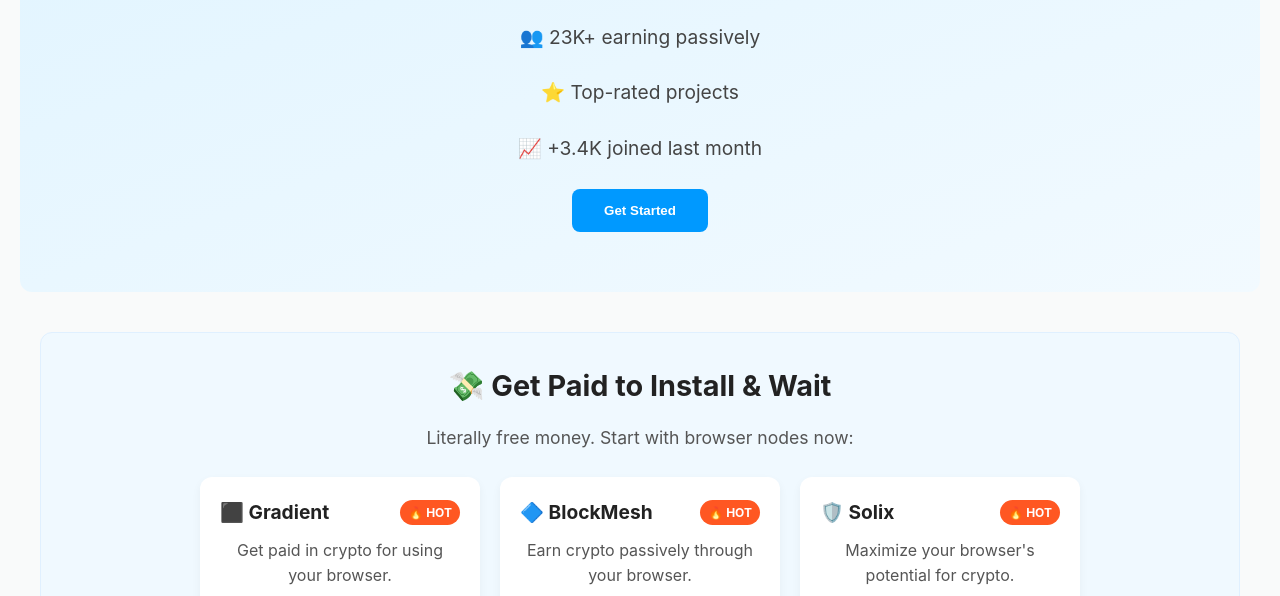
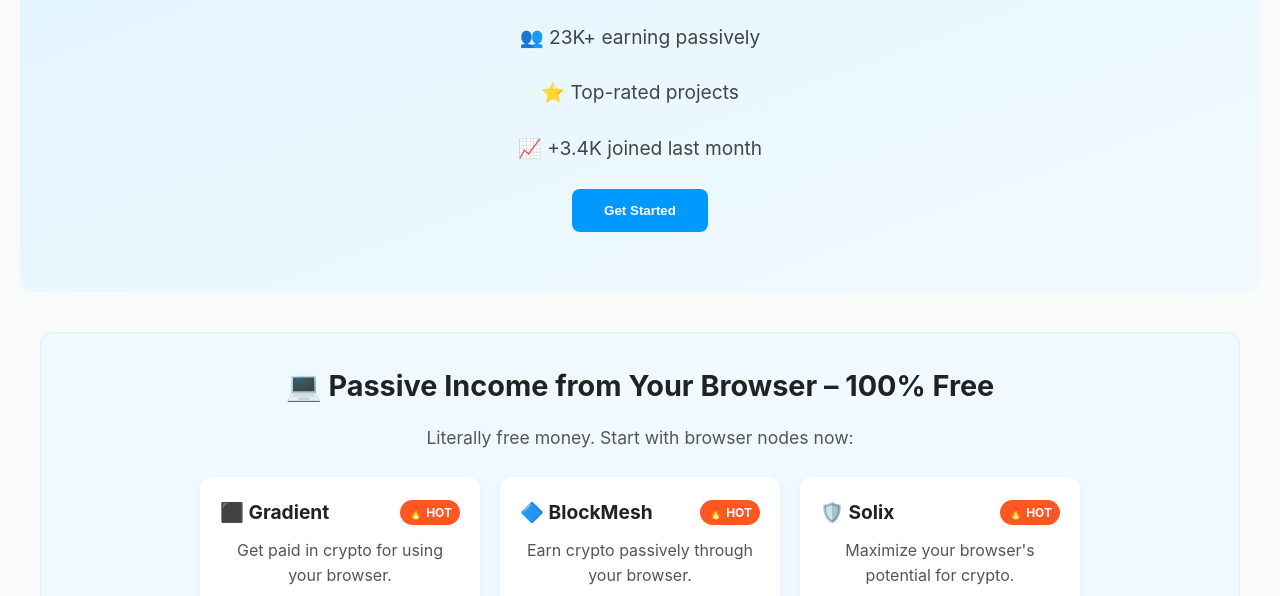
Before and after one commit to Usual0111/Coinly, a plain HTML site: page index.html in a window 1280 px wide. Shown: the part 188-784 px from the top of the page. Drawn offline with Linux system fonts and the light colour scheme.

Commit message:
Update index.html

```diff
--- a/index.html
+++ b/index.html
@@ -57,7 +57,7 @@
   </div>
 
   <section id="earn-now" class="earn-now">
-    <h2>💸 Get Paid to Install & Wait</h2>
+    <h2>💻 Passive Income from Your Browser – 100% Free</h2>
     <p class="section-subtitle">Literally free money. Start with browser nodes now:</p>
     <div class="cards" id="project-cards">
       <!-- Cards will be generated by JavaScript -->
```
